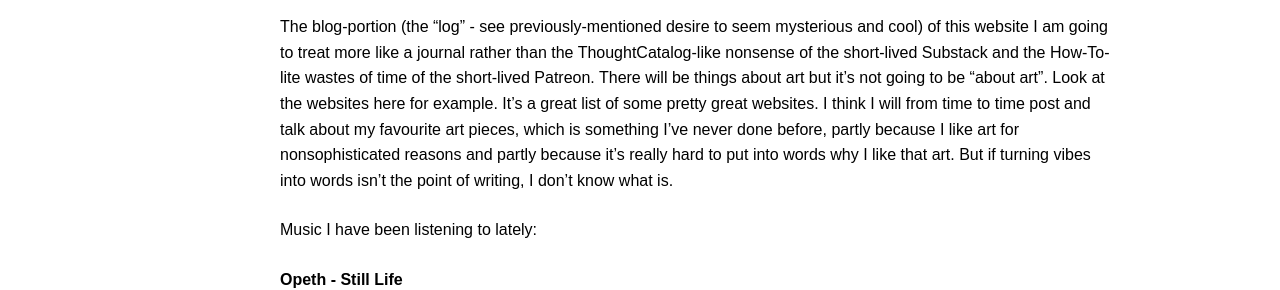
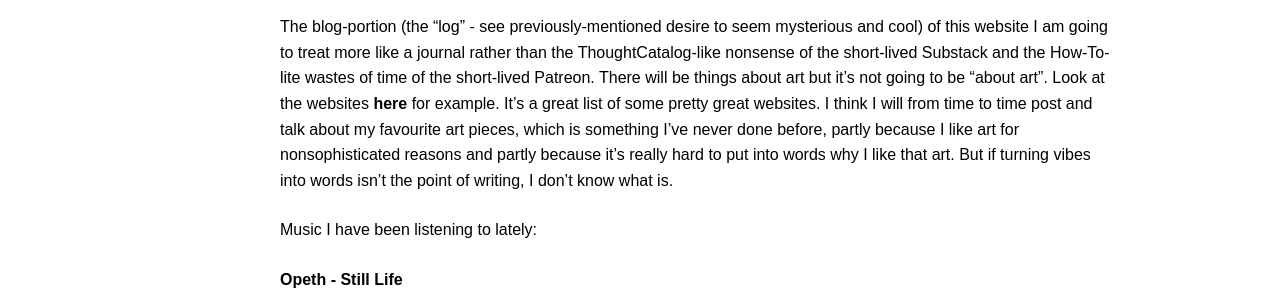
Before and after one commit to underwaterlad/underwaterl.ad, a Jekyll site: the page built from _posts/2025-11-16-hello.md, in a window 1280 px wide. Shown: the part 631-921 px from the top of the page. Built offline with Jekyll 4.4.1, drawn with Linux system fonts in a browser that asks for light colours.

Commit message:
format update

```diff
--- a/_posts/2025-11-16-hello.md
+++ b/_posts/2025-11-16-hello.md
@@ -10,7 +10,7 @@ Design-wise, I am reasonably happy with the site, if you care. The fixed-sidebar
 
 Disclaimer: this is not an advertisement. I have a **[store](https://scottdonaldson.bigcartel.com/)**, which has served as my de facto personal website for a couple of years. That'll be gone shortly and replaced by Blessed Shopify Integration right here. The service subscriptions will overlap for some months but I won't let that get in the way of my disdain for Big Cartel. Unrelated, but I am going to start relentlessly promoting my **[Inprnt store](www.inprnt.com/gallery/underwaterlad/)** because I feel like I've banked up enough goodwill by not relentlessly promoting it over the past three years.
 
-The blog-portion (the "log" - see previously-mentioned desire to seem mysterious and cool) of this website I am going to treat more like a journal rather than the ThoughtCatalog-like nonsense of the short-lived Substack and the How-To-lite wastes of time of the short-lived Patreon. There will be things about art but it's not going to be "about art". Look at the websites [here](https://webring.xxiivv.com/) for example. It's a great list of some pretty great websites. I think I will from time to time post and talk about my favourite art pieces, which is something I've never done before, partly because I like art for nonsophisticated reasons and partly because it's really hard to put into words why I like that art. But if turning vibes into words isn't the point of writing, I don't know what is.
+The blog-portion (the "log" - see previously-mentioned desire to seem mysterious and cool) of this website I am going to treat more like a journal rather than the ThoughtCatalog-like nonsense of the short-lived Substack and the How-To-lite wastes of time of the short-lived Patreon. There will be things about art but it's not going to be "about art". Look at the websites **[here](https://webring.xxiivv.com/)** for example. It's a great list of some pretty great websites. I think I will from time to time post and talk about my favourite art pieces, which is something I've never done before, partly because I like art for nonsophisticated reasons and partly because it's really hard to put into words why I like that art. But if turning vibes into words isn't the point of writing, I don't know what is.
 
 Music I have been listening to lately:
 
```
